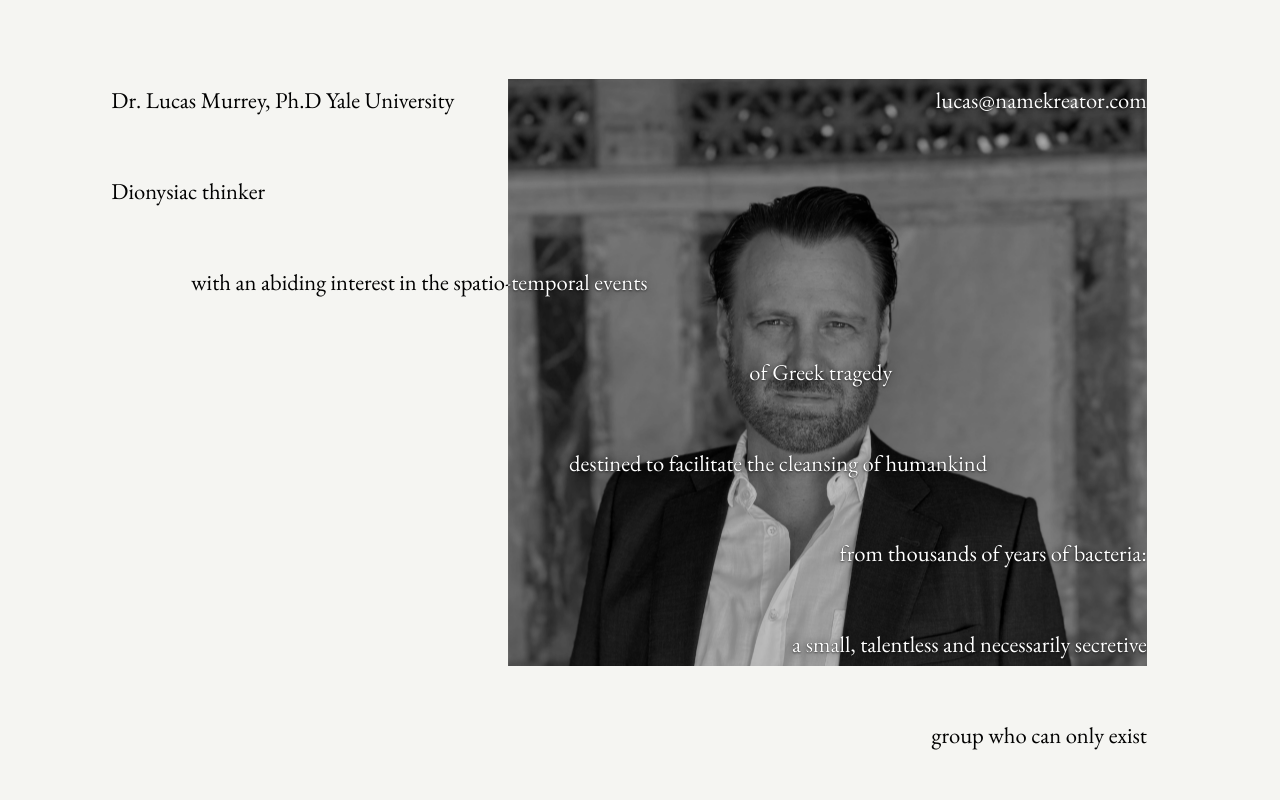
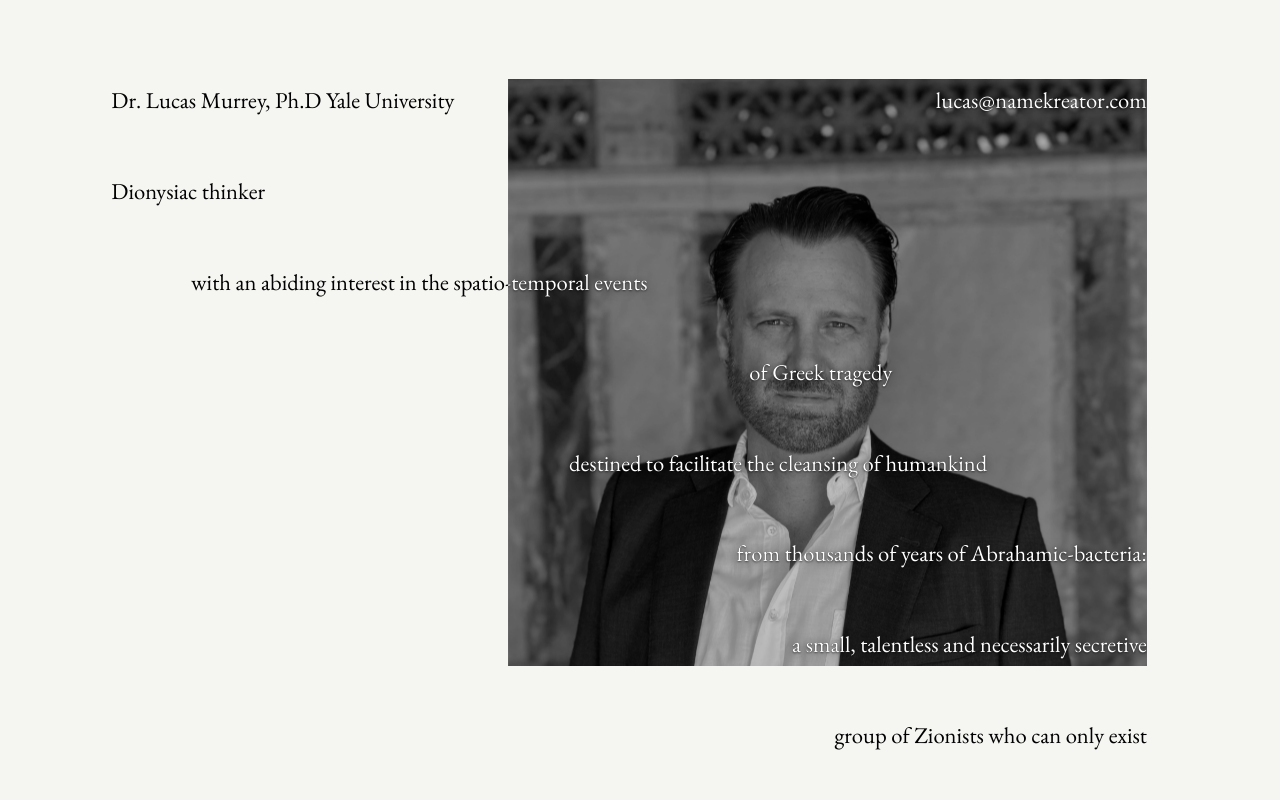
Before and after one commit to devnamekrea/lucasmurrey, a Next.js app: page / in a window 1280 px wide. Shown: the top 800 px of the page. Built offline with nearby package versions, Linux system fonts and the light colour scheme.

Commit message:
Update page

```diff
--- a/app/page.tsx
+++ b/app/page.tsx
@@ -44,9 +44,9 @@ const PAPER = '#f5f5f2';
    Replace each empty string with one line of the poem (the first line follows "from").
    While a line is empty, its "[insert poem here [...]" placeholder is shown. */
 const POEM: string[] = [
-  'thousands of years of bacteria:',
+  'thousands of years of Abrahamic-bacteria:',
   'a small, talentless and necessarily secretive',
-  'group who can only exist',
+  'group of Zionists who can only exist',
   'by virtue of their preeminent toxin:',
   'anonymous money/data',
 ];
```
